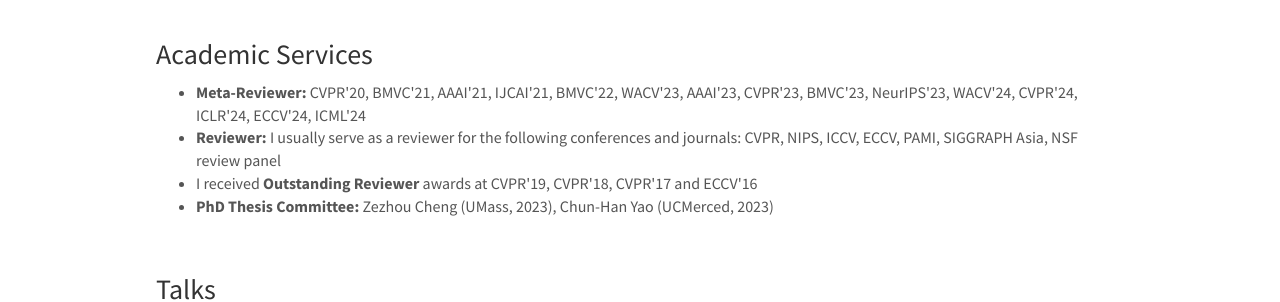
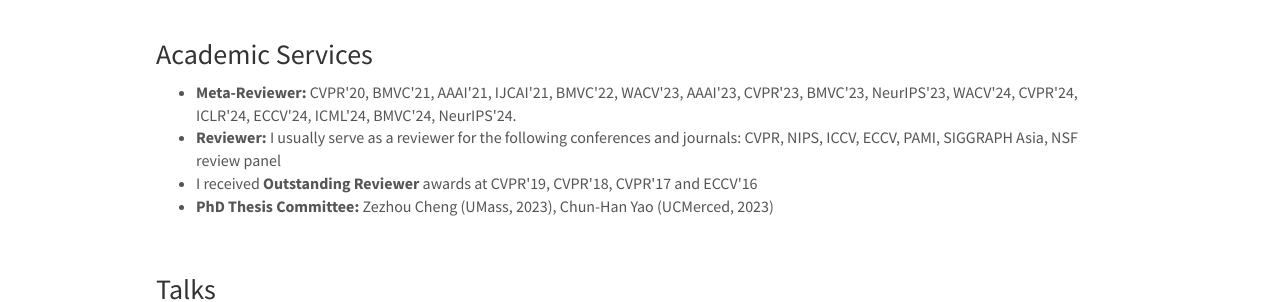
Before and after one commit to varunjampani/varunjampani.github.io, a Jekyll site: the page built from _pages/experience.md, in a window 1280 px wide and 900 px high, scrolled down 340 px. Shown: the part 178-480 px from the top of the window. Built offline with Jekyll 4.4.1, drawn with Linux system fonts in a browser that asks for light colours; nearby versions of some CDN libraries.

Commit message:
Update experience.md

```diff
--- a/_pages/experience.md
+++ b/_pages/experience.md
@@ -31,7 +31,7 @@ permalink: /experience
 
 <h3>Academic Services</h3>
 <ul>
-<li><strong>Meta-Reviewer:</strong> CVPR'20, BMVC'21, AAAI'21, IJCAI'21, BMVC'22, WACV'23, AAAI'23, CVPR'23, BMVC'23, NeurIPS'23, WACV'24, CVPR'24, ICLR'24, ECCV'24, ICML'24</li>
+<li><strong>Meta-Reviewer:</strong> CVPR'20, BMVC'21, AAAI'21, IJCAI'21, BMVC'22, WACV'23, AAAI'23, CVPR'23, BMVC'23, NeurIPS'23, WACV'24, CVPR'24, ICLR'24, ECCV'24, ICML'24, BMVC'24, NeurIPS'24.</li>
 <li><strong>Reviewer:</strong> I usually serve as a reviewer for the following conferences and journals: CVPR, NIPS, ICCV, ECCV, PAMI, SIGGRAPH Asia, NSF review panel</li>
 <li>I received <strong>Outstanding Reviewer</strong> awards at CVPR'19, CVPR'18, CVPR'17 and ECCV'16 </li>
 <li><strong>PhD Thesis Committee:</strong> Zezhou Cheng (UMass, 2023), Chun-Han Yao (UCMerced, 2023)</li>
```
